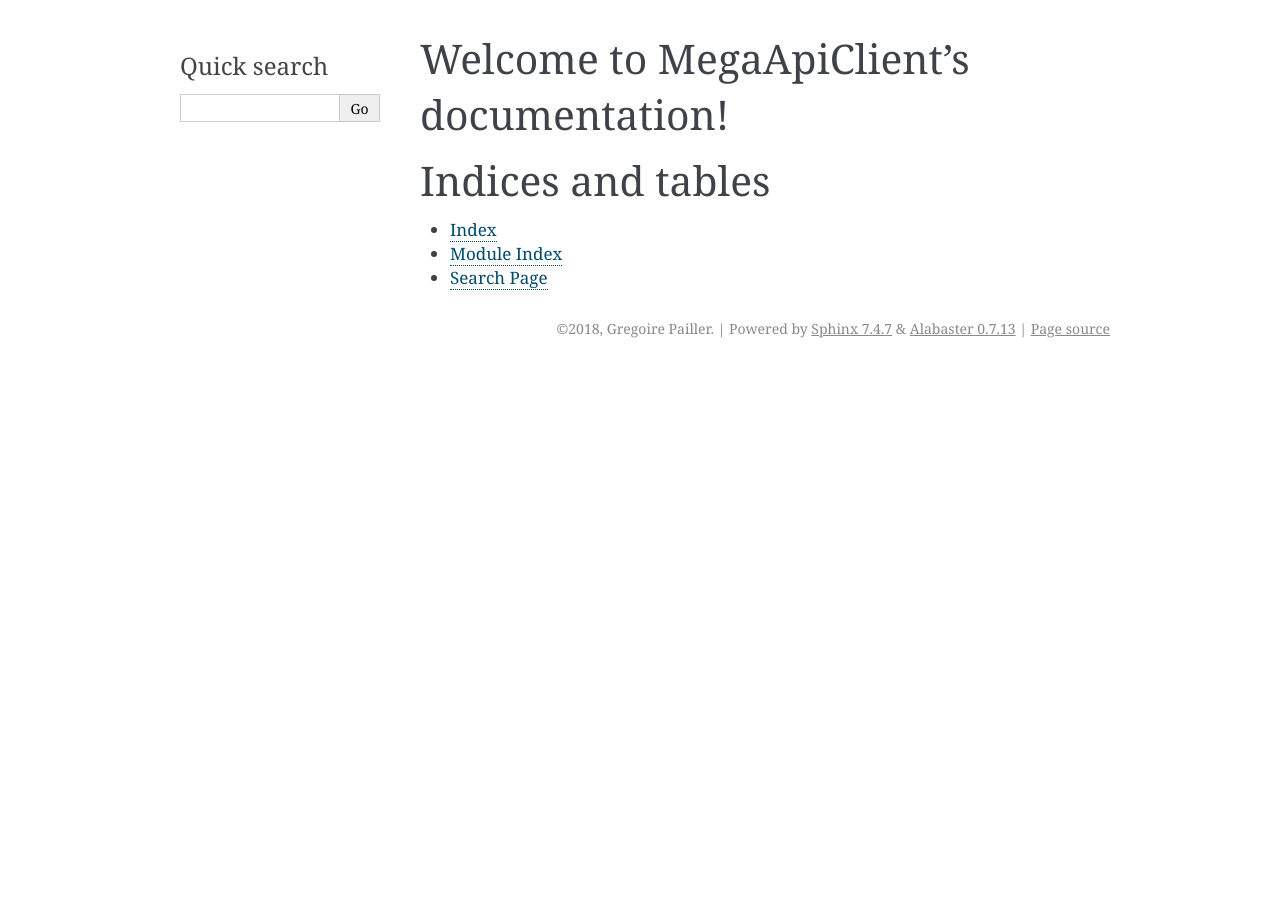
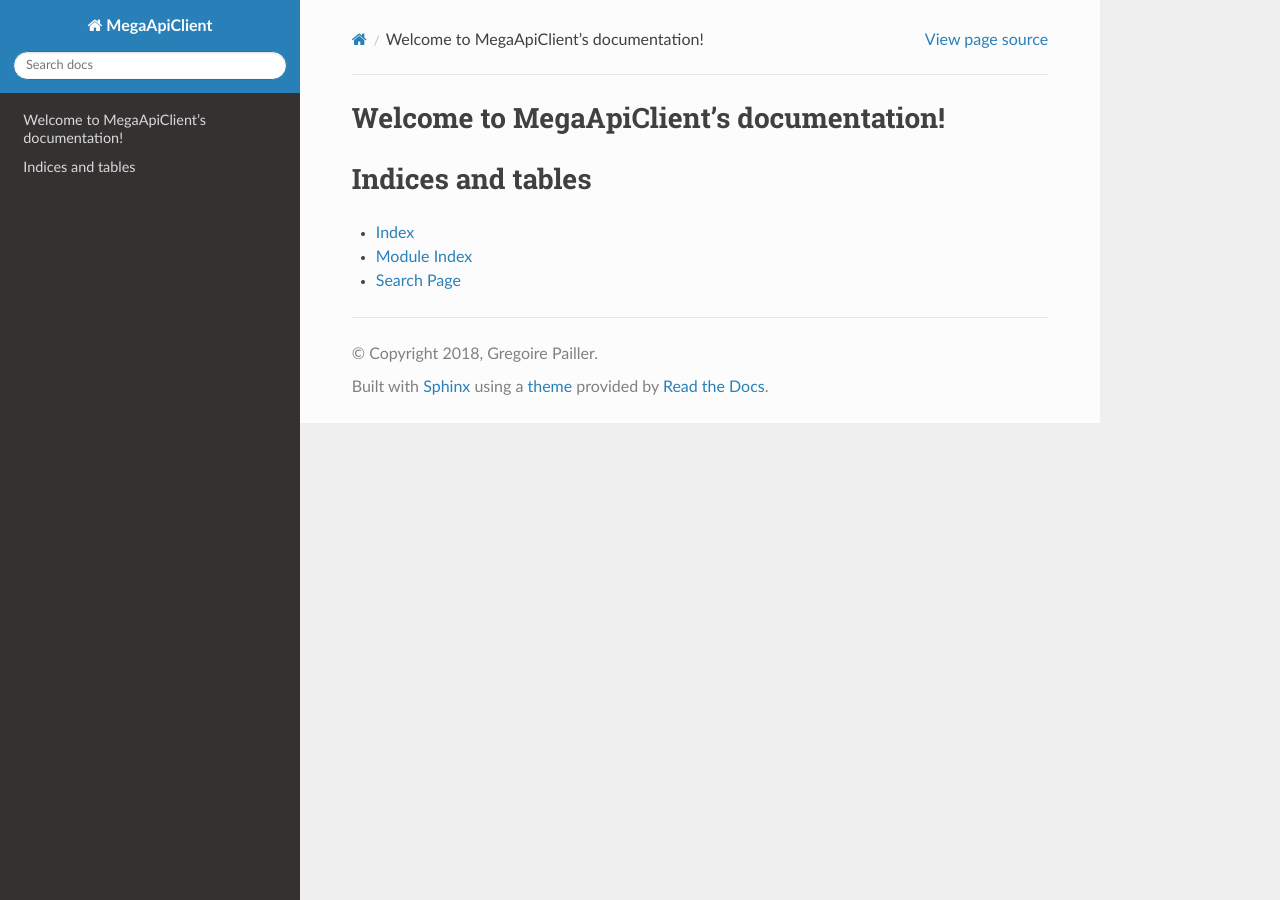
Before and after one commit to gpailler/MegaApiClient, a Sphinx documentation site: the page built from docs/index.rst, in a window 1280 px wide. Built offline with Sphinx 7.4.7 and the Read the Docs theme 2.0.0, drawn with Linux system fonts in a browser that asks for light colours.

Commit message:
Switched to sphinx_rtd_theme

```diff
--- a/docs/conf.py
+++ b/docs/conf.py
@@ -83,13 +83,16 @@
 # The theme to use for HTML and HTML Help pages.  See the documentation for
 # a list of builtin themes.
 #
-html_theme = 'alabaster'
+html_theme = 'sphinx_rtd_theme'
 
 # Theme options are theme-specific and customize the look and feel of a theme
 # further.  For a list of options available for each theme, see the
 # documentation.
 #
-# html_theme_options = {}
+html_theme_options = {
+    'analytics_id': '',
+    'display_version': False,
+}
 
 # Add any paths that contain custom static files (such as style sheets) here,
 # relative to this directory. They are copied after the builtin static files,
--- a/docs/requirements.txt
+++ b/docs/requirements.txt
@@ -1 +1,2 @@
 Sphinx>=1.6.6
+sphinx-rtd-theme>=0.2.4
```
